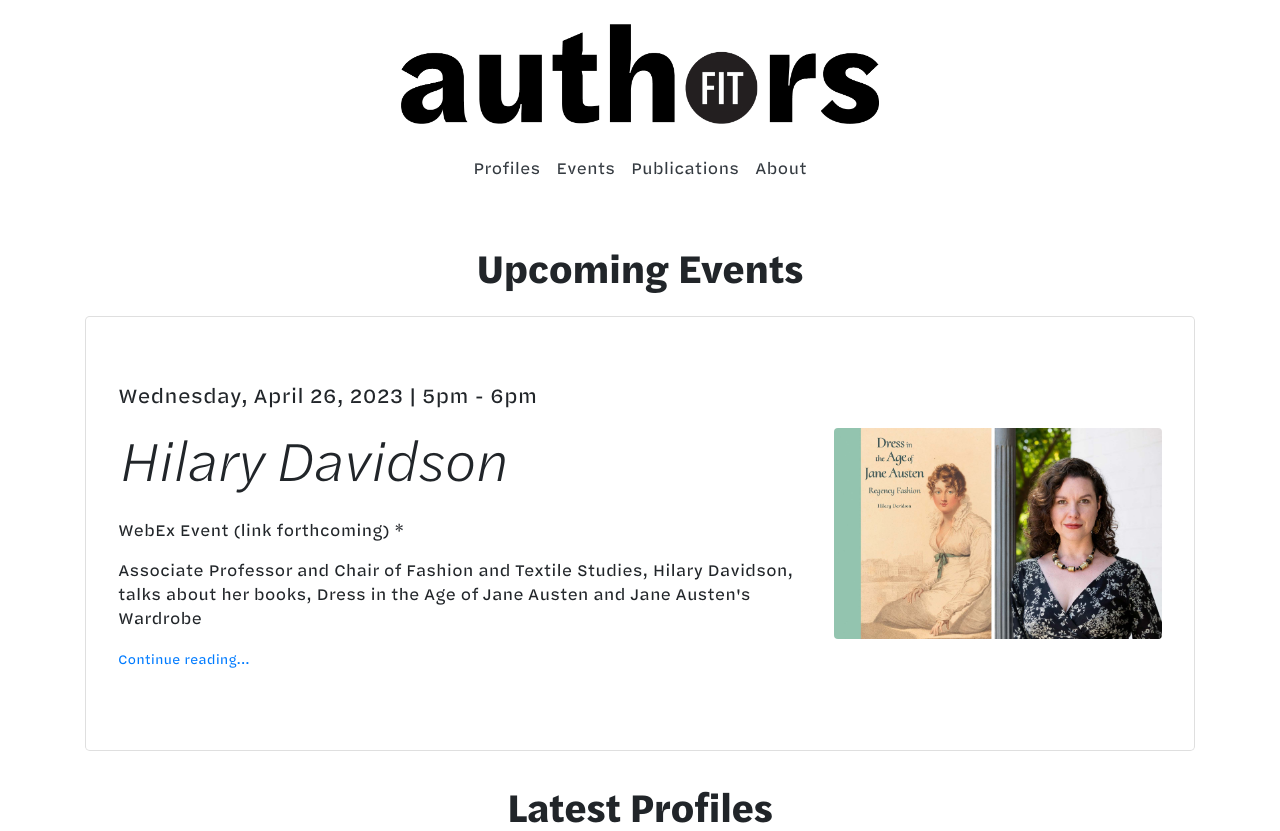
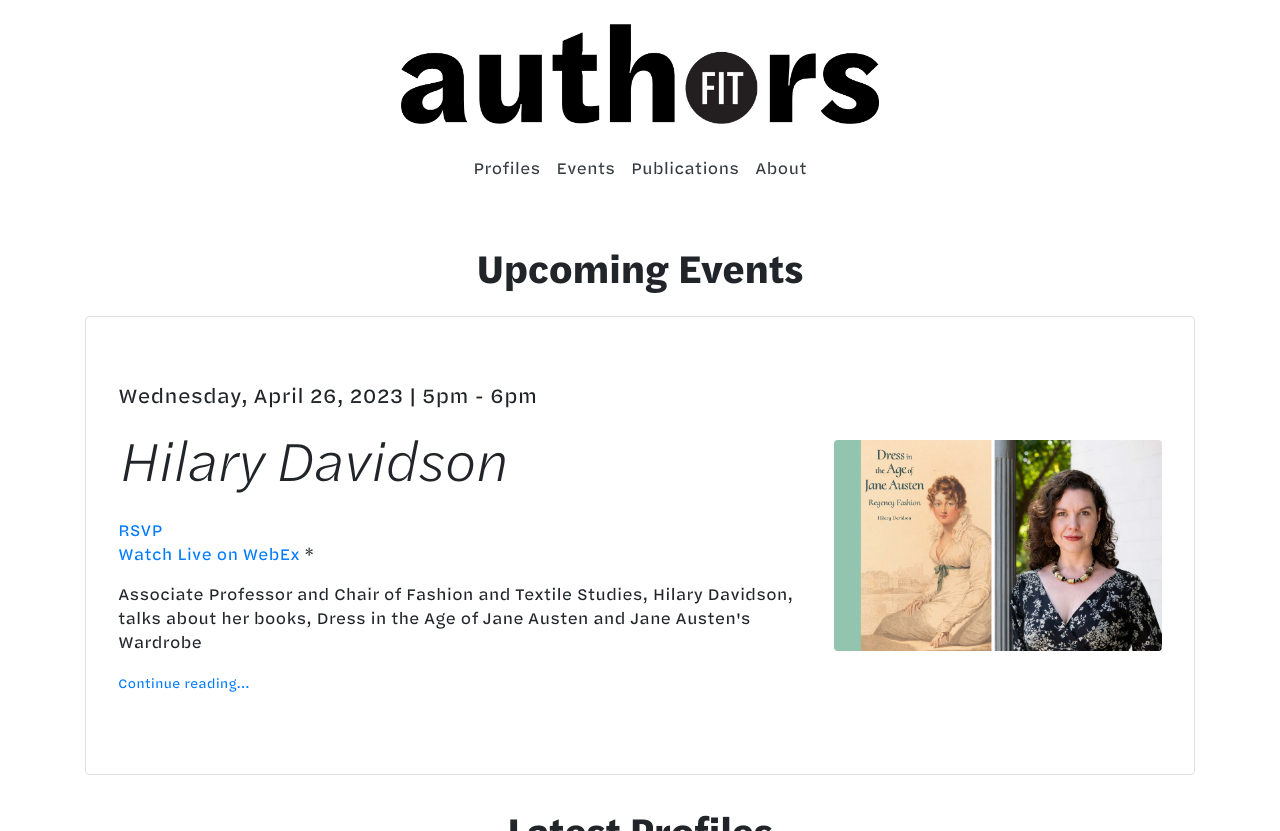
Before and after one commit to fit-authors/fit-authors.github.io, a Jekyll site: the page built from index.md, in a window 1280 px wide and 900 px high, cut to the strip 0-831 px from the top of the window. Built offline with Jekyll 4.4.1, drawn with Linux system fonts in a browser that asks for light colours; nearby versions of some CDN libraries.

Commit message:
davidson event

```diff
--- a/_events/2023-04-26-davidson.md
+++ b/_events/2023-04-26-davidson.md
@@ -5,7 +5,8 @@
 event_title: 'Hilary Davidson'
 description: "Associate Professor and Chair of Fashion and Textile Studies, Hilary Davidson, talks about her books, Dress in the Age of Jane Austen and Jane Austen's Wardrobe"
 location: |
-  WebEx Event (link forthcoming)
+  [RSVP](https://events.eventzilla.net/e/fit-authors-talks-hilary-davidson-2138594677)
+  [Watch Live on WebEx](https://fitnyc.webex.com/fitnyc/j.php?MTID=mfba25e47d33400b4e1851c1415aaee94)
 
 event_details: Viewers do not need an account with WebEx to access this event. After clicking the link, the event can be viewed either through your web browser or by downloading the WebEx desktop application. If this is your first time using WebEx, please plan on joining the event several minutes before the starting time to troubleshoot any issues.
 time: 5pm - 6pm
```
